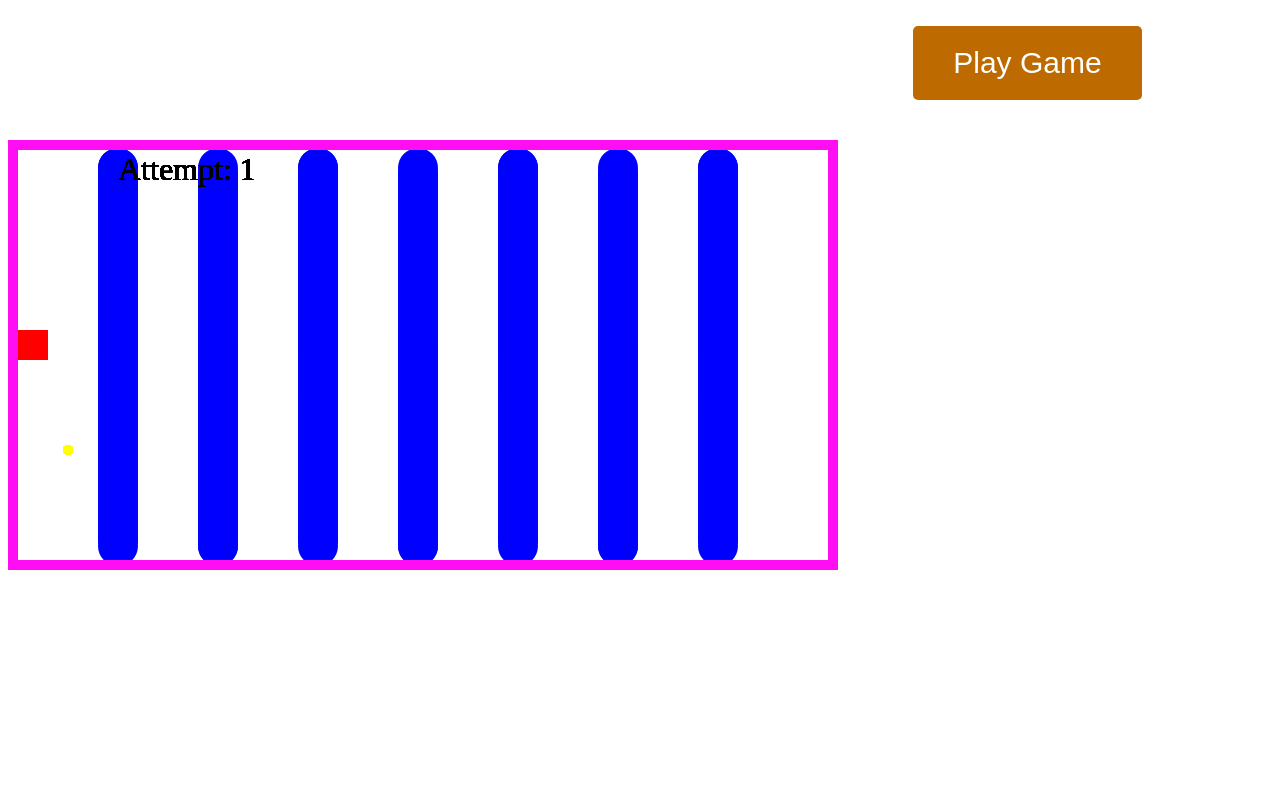
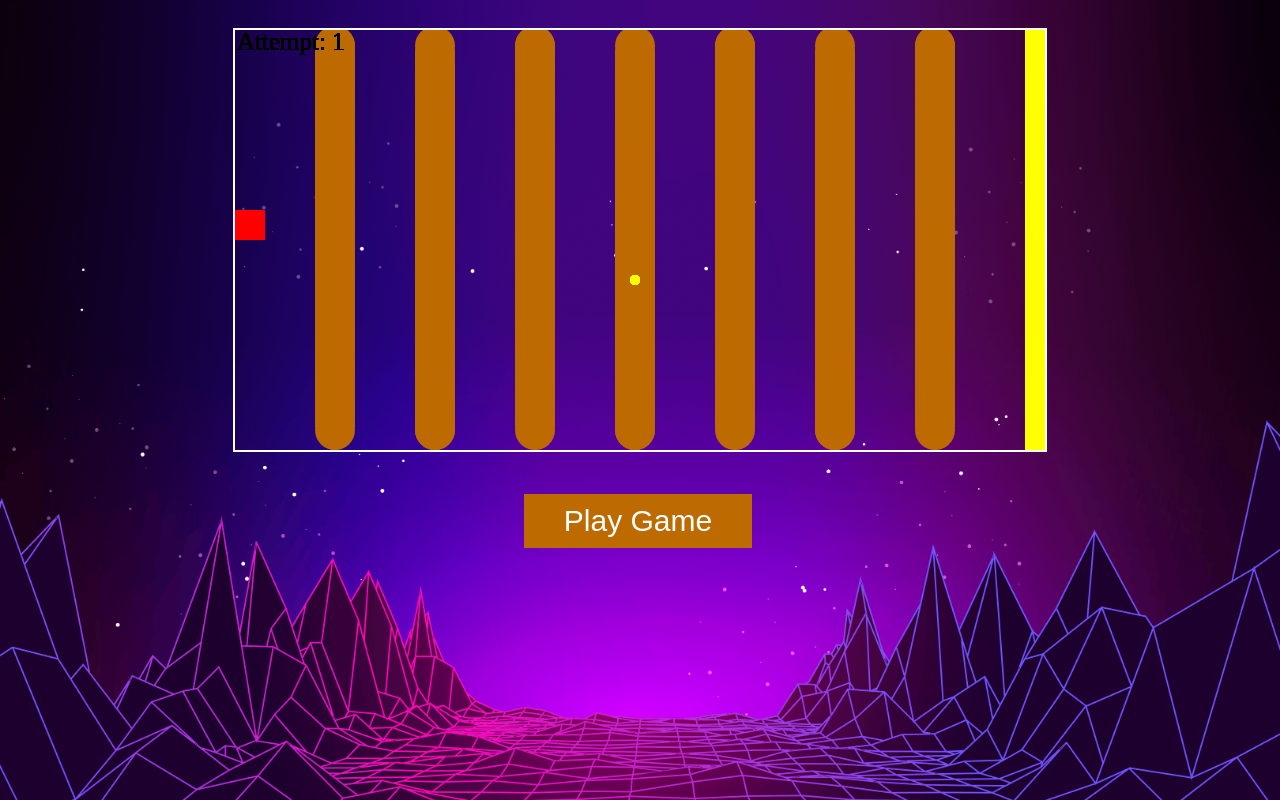
Before and after one commit to jope596/Project_1, a plain HTML site: page index.htm in a window 1280 px wide. Both pictures are taken after a click on the button "Play Game". Drawn offline with Linux system fonts and the light colour scheme.

Commit message:
level 1 done (MVP)

```diff
--- a/game.js
+++ b/game.js
@@ -10,20 +10,20 @@ class Game {
       this.x = 0;
       this.y = 0;
       this.canvasWidth = 810;
-      this.canvasHeight = 410;
+      this.canvasHeight = 420;
       this.intervalId = null;
     }
 
     start() {
         this.cube = new Component(this, 30, 30, 'red', 0, 180);
-        this.circle1 = new Circle(this, 100, 200, 20, 'blue', 7, 'up');
-        this.circle2 = new Circle(this, 200, 200, 20, 'blue', 7, 'down');
-        this.circle3 = new Circle(this, 300, 200, 20, 'blue', 7, 'up');
-        this.circle4 = new Circle(this, 400, 200, 20, 'blue', 7, 'down');
-        this.circle5 = new Circle(this, 500, 200, 20, 'blue', 7, 'up');
-        this.circle6 = new Circle(this, 600, 200, 20, 'blue', 7, 'down');
-        this.circle7 = new Circle(this, 700, 200, 20, 'blue', 7, 'up');
-        this.coin = new Circle(this, 50, 300, 5, 'yellow', 0)
+        this.circle1 = new Circle(this, 100, 200, 20, '#bd6b01', 8, 'up');
+        this.circle2 = new Circle(this, 200, 200, 20, '#bd6b01', 8, 'down');
+        this.circle3 = new Circle(this, 300, 200, 20, '#bd6b01', 8, 'up');
+        this.circle4 = new Circle(this, 400, 200, 20, '#bd6b01', 8, 'down');
+        this.circle5 = new Circle(this, 500, 200, 20, '#bd6b01', 8, 'up');
+        this.circle6 = new Circle(this, 600, 200, 20, '#bd6b01', 8, 'down');
+        this.circle7 = new Circle(this, 700, 200, 20, '#bd6b01', 8, 'up');
+        this.coin = new Circle(this, 400, 250, 5, 'yellow', 0)
         const controls = new Controls(this);
         controls.keyboardEvents();
 
@@ -56,15 +56,20 @@ class Game {
         this.circle5.circleDir();
         this.circle6.circleDir();
         this.circle7.circleDir();
-        this.coin.draw();
+        if (this.coin) this.coin.draw();
         this.checkGameOver();
+        this.checkCoinCollect();
         this.drawScore();
+        this.levelPassed();
 
       }
 
     drawBackground() {
-        this.background.src = "/imgs/background.png";
+        this.background.src = "/imgs/background2.png";
         this.ctx.drawImage(this.background, this.x, this.y, this.canvasWidth, this.canvasHeight);
+        this.ctx.fillStyle = 'yellow';
+        this.ctx.fillRect(this.canvasWidth - 20, 0, 20, this.canvasHeight)
+
     }
 
     stop() {
@@ -73,36 +78,46 @@ class Game {
 
     clear () {
         this.ctx.clearRect(0, 0, this.canvas.width, this.canvas.height);
+        this.obstacles = [];
     }
 
     checkGameOver() {
+
         const cube = this.cube;
         const crashed = this.obstacles.some(function (obstacle) {
+
           return cube.crashWith(obstacle);
         });
         if (crashed) {
+          console.log(this.obstacles)
           this.stop();
-          //this.clear();
-          //this.start();
+          this.clear();
+          this.start();
         }
 
       }
 
-      checkLevelPassed(){
+      levelPassed() {
+          if (this.coin == null && this.cube.right() >= this.canvasWidth - 20) {
+              console.log ('YOU VE PASSED THE LEVEL')
+          }
+      }
+
+      checkCoinCollect(){
           const cube = this.cube;
           const collect = this.coins.some(function (coin) {
               return cube.crashWith(coin);
           });
           if (collect) {
-              this.clear();
+          this.coin = null;
           }
       }
 
       drawScore() {
         let score = this.intervalId;
-        this.ctx.font = '32px serif';
+        this.ctx.font = '25px serif';
         this.ctx.fillStyle = 'black';
-        this.ctx.fillText(`Attempt: ${score}`, 100, 30);
+        this.ctx.fillText(`Attempt: ${score}`, 2, 20);
       }
 
 }
--- a/index.htm
+++ b/index.htm
@@ -9,16 +9,17 @@
 </head>
 
 <body>
-    <div class="game-intro">
-      <img src="" alt="" class="logo-img" />
-      <br />
-      <button id="start-button">Play Game</button>
-      <img src="" alt="" class="arrows-img" />
+
+    <div id="game-board">
+      <canvas id="canvas" width="810" height="420" style="border: 2px solid white"></canvas>
     </div>
 
-    <div id="game-board">
-      <canvas id="canvas" width="810" height="410" style="border: 10px solid rgb(255, 13, 243)"></canvas>
-    </div>
+    <div class="game-intro">
+        <img src="" alt="" class="logo-img" />
+        <br />
+        <button id="start-button">Play Game</button>
+        <img src="" alt="" class="arrows-img" />
+      </div>
 
     <script type="text/javascript" src="/obstacle.js"></script>
     <script type="text/javascript" src="/controls.js"></script>
--- a/style.css
+++ b/style.css
@@ -1,8 +1,15 @@
 body {
     padding: 0;
     text-align: center;
+    background: url(/imgs/plex-arcade-hero-synth-grid.png)no-repeat center center fixed;
+    -webkit-background-size: cover;
+    -moz-background-size: cover;
+    -o-background-size: cover;
+    background-size: cover;
+  }
 
-  }
+}
+
 
   .game-intro {
     float: right;
@@ -26,14 +33,13 @@ body {
     font-size: 30px;
     background-color: #bd6b01;
     color: #fff;
-    padding: 20px 40px;
+    padding: 10px 40px;
     border: 0;
     box-shadow: 0;
-    border-radius: 5px;
-    margin-bottom: 20px;
+
   }
 
   #game-board {
-      float: left;
+      float: center;
       padding: 20px 0px;
   }
```
Also changed, not shown: imgs/background2.png (added), imgs/background3.png (added).
